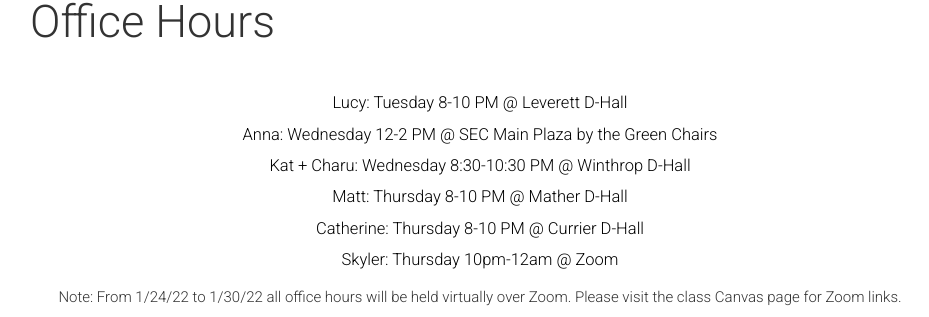
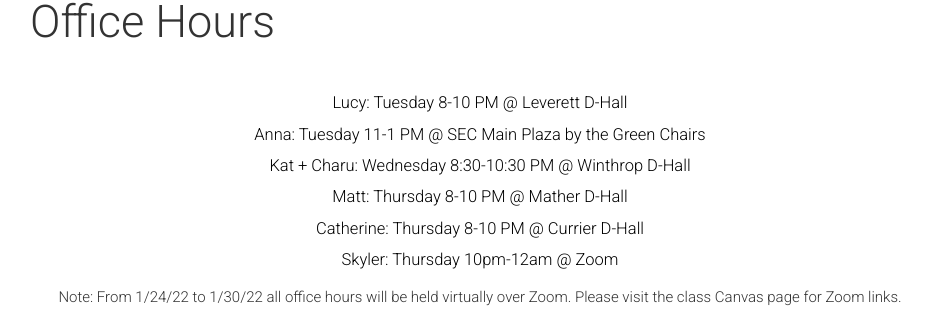
Before and after one commit to harvard-ml-courses/cs181-web, a Jekyll site: the page built from officehours.html, in a window 1280 px wide, cut to the strip 158-475 px from the top of the page. Shown: the whole strip, without its empty margins (160-1089 px from the left). Built offline with Jekyll 4.4.1, drawn with Linux system fonts in a browser that asks for light colours.

Commit message:
updated Anna OH

```diff
--- a/officehours.html
+++ b/officehours.html
@@ -10,7 +10,7 @@ weight: 0
       Lucy: Tuesday 8-10 PM @ Leverett D-Hall
     </li>
     <li>
-      Anna: Wednesday 12-2 PM @ SEC Main Plaza by the Green Chairs
+      Anna: Tuesday 11-1 PM @ SEC Main Plaza by the Green Chairs
     </li>
     <li>
       Kat + Charu: Wednesday 8:30-10:30 PM @ Winthrop D-Hall
```
